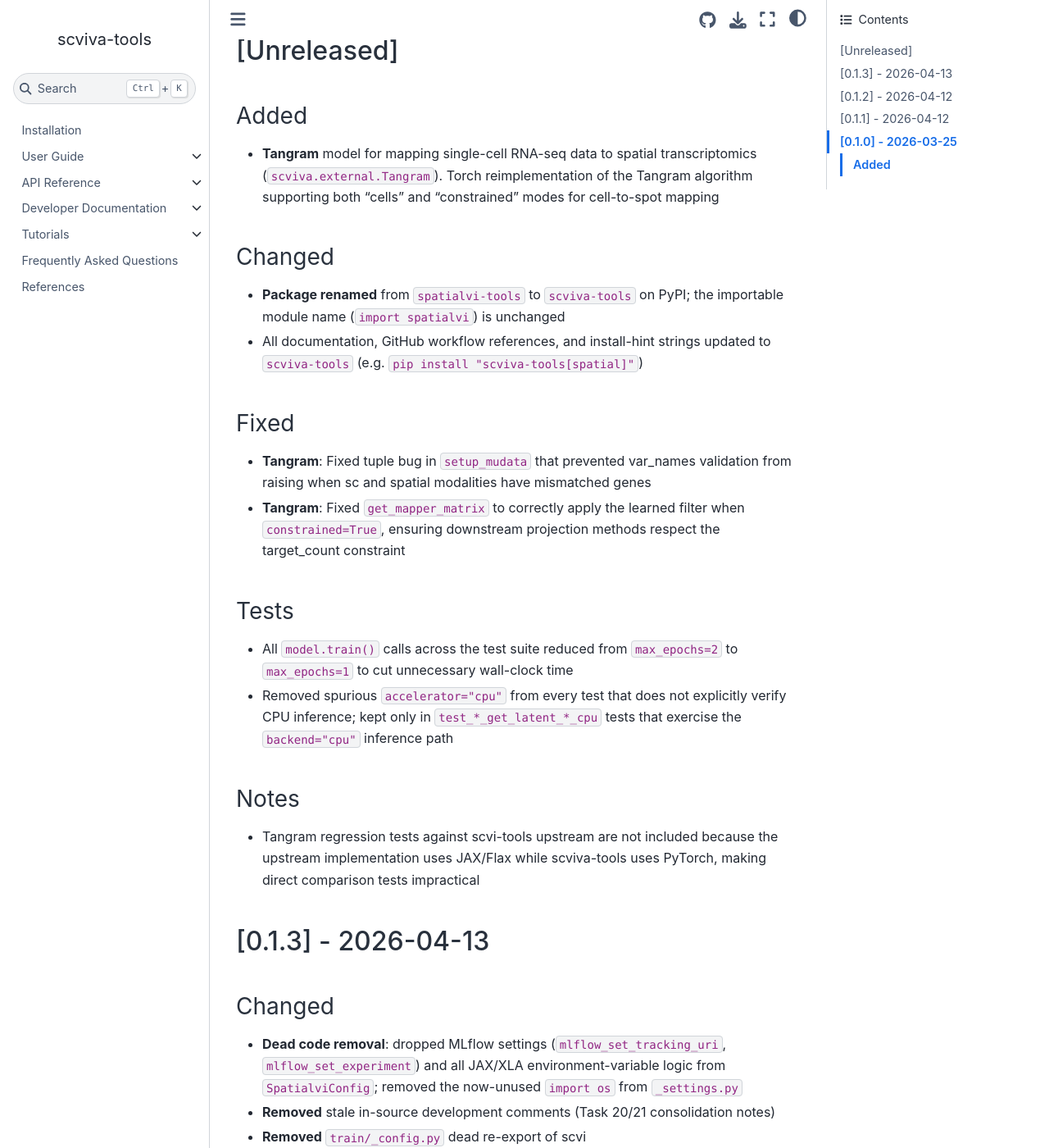
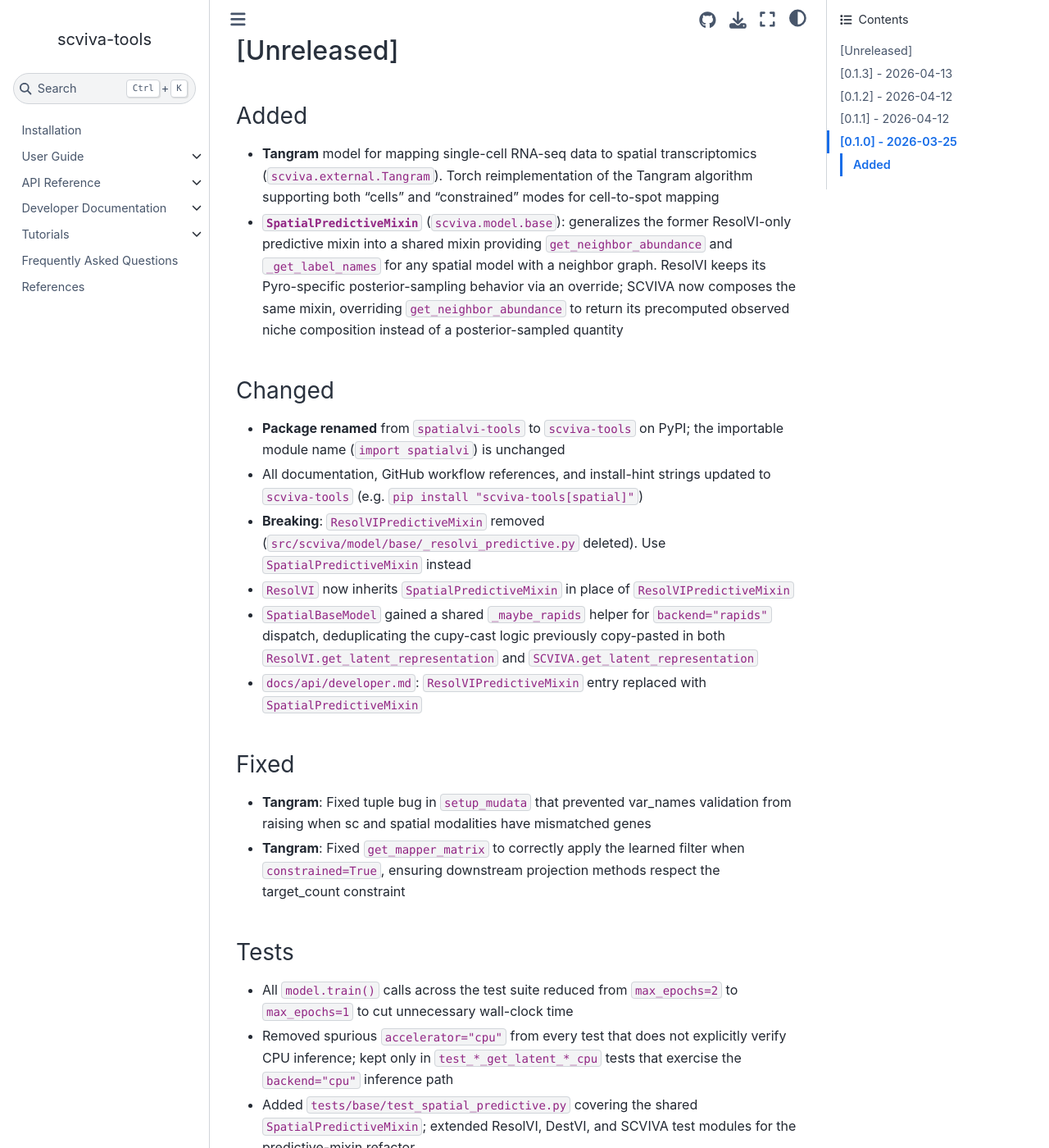
Before and after one commit to YosefLab/spatialvi-tools, a Sphinx documentation site: the page built from docs/changelog.md, in a window 1280 px wide and 1400 px high, scrolled down 232 px. Shown: the whole window at 82% size. Built offline with Sphinx 7.4.7 and the Sphinx Book theme 1.1.4, drawn with Linux system fonts in a browser that asks for light colours; pages that are not in the unit, such as notebooks, are missing from menus; the version number is read from the project's files by our own code.

Commit message:
remove ResolVIPredictiveMixin class name

```diff
--- a/CHANGELOG.md
+++ b/CHANGELOG.md
@@ -12,6 +12,12 @@ and this project adheres to [Semantic Versioning](https://semver.org/spec/v2.0.0
 - **Tangram** model for mapping single-cell RNA-seq data to spatial transcriptomics
   (`scviva.external.Tangram`). Torch reimplementation of the Tangram algorithm
   supporting both "cells" and "constrained" modes for cell-to-spot mapping
+- **`SpatialPredictiveMixin`** (`scviva.model.base`): generalizes the former
+  ResolVI-only predictive mixin into a shared mixin providing `get_neighbor_abundance`
+  and `_get_label_names` for any spatial model with a neighbor graph. ResolVI keeps
+  its Pyro-specific posterior-sampling behavior via an override; SCVIVA now composes
+  the same mixin, overriding `get_neighbor_abundance` to return its precomputed
+  observed niche composition instead of a posterior-sampled quantity
 
 ### Changed
 
@@ -19,6 +25,14 @@ and this project adheres to [Semantic Versioning](https://semver.org/spec/v2.0.0
   module name (`import spatialvi`) is unchanged
 - All documentation, GitHub workflow references, and install-hint strings updated to
   `scviva-tools` (e.g. `pip install "scviva-tools[spatial]"`)
+- **Breaking**: `ResolVIPredictiveMixin` removed (`src/scviva/model/base/_resolvi_predictive.py`
+  deleted). Use `SpatialPredictiveMixin` instead
+- `ResolVI` now inherits `SpatialPredictiveMixin` in place of `ResolVIPredictiveMixin`
+- `SpatialBaseModel` gained a shared `_maybe_rapids` helper for `backend="rapids"`
+  dispatch, deduplicating the cupy-cast logic previously copy-pasted in both
+  `ResolVI.get_latent_representation` and `SCVIVA.get_latent_representation`
+- `docs/api/developer.md`: `ResolVIPredictiveMixin` entry replaced with
+  `SpatialPredictiveMixin`
 
 ### Fixed
 
@@ -35,6 +49,9 @@ and this project adheres to [Semantic Versioning](https://semver.org/spec/v2.0.0
 - Removed spurious `accelerator="cpu"` from every test that does not explicitly verify
   CPU inference; kept only in `test_*_get_latent_*_cpu` tests that exercise the
   `backend="cpu"` inference path
+- Added `tests/base/test_spatial_predictive.py` covering the shared
+  `SpatialPredictiveMixin`; extended ResolVI, DestVI, and SCVIVA test modules for the
+  predictive-mixin refactor
 
 ### Notes
 
```
Also changed, not shown: docs/api/developer.md (+1 -1 lines), 3 other files.
